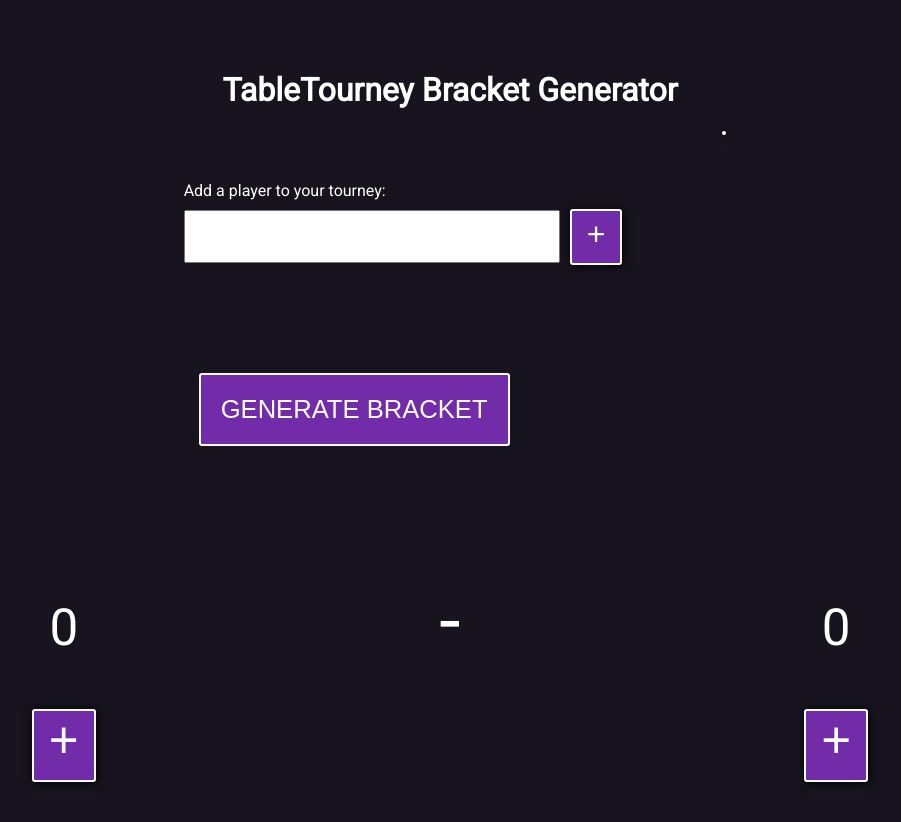
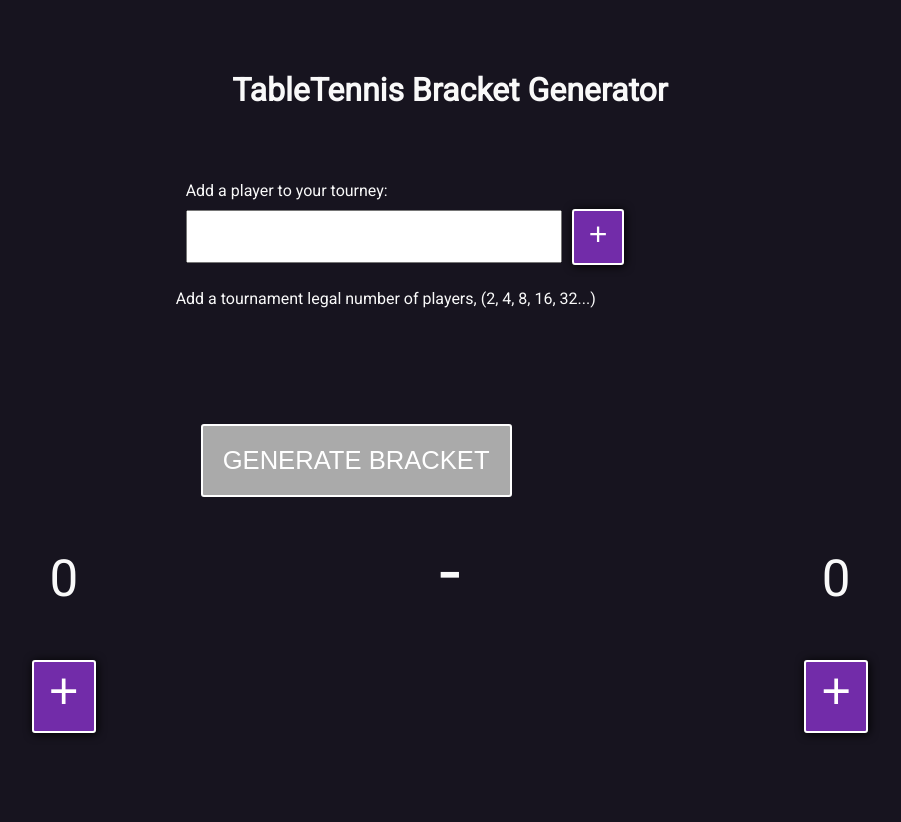
Before and after one commit to AWells64/TableTourney, a React (Create React App) app: page / in a window 1280 px wide. Shown: the top 822 px of the page, without its empty margins (190-1091 px from the left). After the commit the page ends 800 px from the top, so only its background shows below. Built offline with nearby package versions, Linux system fonts and the light colour scheme.

Commit message:
added validation for number of players

```diff
--- a/src/components/Bracket.js
+++ b/src/components/Bracket.js
@@ -12,7 +12,7 @@ class Bracket extends Component {
             display: 'grid',
             gridTemplateColumns: `repeat(${NoOfRounds}, 1fr)`,
             gridTemplateRows: `repeat(${players.length / 2}, 1fr)`,
-            height: `${players.length / 2 * 150}px`
+            height: `${players.length / 2 * 210}px`
         }
 
         return(
--- a/src/components/CurrentGame.js
+++ b/src/components/CurrentGame.js
@@ -52,11 +52,11 @@ class CurrentGame extends Component {
         if (winner === 'p1') {
             return (
                 <div className="current-game-wrapper">
-                    <h2>{ this.props.matches[gameNo].player1 } is the winner!</h2>
-                    <p>{p1Points} - {p2Points}</p>
+                    <h2>{ this.props.matches[gameNo].player1 } wins!</h2>
+                    <p className="winnerPoints">{p1Points} - {p2Points}</p>
                     {
                         (gameNo === Object.keys(this.props.matches).length) ? null : (
-                            <button onClick={ () => this.initiateNextGame(this.props.matches[gameNo].player1) }>Next game</button>
+                            <button className="next-game-button" onClick={ () => this.initiateNextGame(this.props.matches[gameNo].player1) }>Next game</button>
                         )
                     }
                 </div>
@@ -64,11 +64,11 @@ class CurrentGame extends Component {
         } else if (winner === 'p2') {
             return (
                 <div className="current-game-wrapper">
-                    <h2>{ this.props.matches[gameNo].player2 } is the winner!</h2>
-                    <p>{p1Points} - {p2Points}</p>
+                    <h2>{ this.props.matches[gameNo].player2 } wins!</h2>
+                    <p className="winnerPoints">{p1Points} - {p2Points}</p>
                     {
                         (gameNo === Object.keys(this.props.matches).length) ? null : (
-                            <button onClick={ () => this.initiateNextGame(this.props.matches[gameNo].player2) }>Next game</button>
+                            <button className="next-game-button" onClick={ () => this.initiateNextGame(this.props.matches[gameNo].player2) }>Next game</button>
                         )
                     }
                 </div>
--- a/src/components/PlayerList.js
+++ b/src/components/PlayerList.js
@@ -1,9 +1,12 @@
-import React, { Component } from 'react';
+import React, { Component, Fragment } from 'react';
 import '../styles/PlayerList.css';
 
 class PlayerList extends Component {
     render() {
         return (
+            this.props.players.length > 0 ? (
+                <Fragment>
+                    <p>Number of players: {this.props.players.length}</p>
                     <ul className="player-list">
                         {
                             this.props.players.map((player, i) => {
@@ -12,10 +15,13 @@ class PlayerList extends Component {
                                         <p className="player-name">{ player }</p>
                                         <button className="delete-button" onClick={ () => this.props.deletePlayer(player) }>X</button>
                                     </li>
+
                                 )
                             })
                         }
                     </ul>
+                </Fragment>
+            ) : null
         )
     }
 }
--- a/src/components/Setup.js
+++ b/src/components/Setup.js
@@ -23,17 +23,34 @@ class Setup extends Component {
     }
 
     render() {
+        const { players } = this.props;
+        const len = players.length;
+        const disabled = (len < 2) || (len > 2 && len < 4) || (len > 4 && len < 8) || (len > 8 && len < 16) || (len > 16 && len < 32) || (len > 32 && len < 64);
+        const disabledStyle = {
+            fontSize: '1.6em',
+            marginLeft: '25px',
+            marginTop: '100px',
+            padding: '20px',
+            backgroundColor: '#aaa',
+            color: 'white',
+            border: '2px solid white',
+            borderRadius: '3px'
+        }
+
         return (
             <Fragment>
-                <h1 className="title">TableTourney Bracket Generator</h1>
+                <h1 className="title">TableTennis Bracket Generator</h1>
                 <div className="setup-wrapper">
                     <div className="setup-left-column">
                         <AddPlayer />
+                        <p>Add a tournament legal number of players, (2, 4, 8, 16, 32...)</p>
                         <Link to="/bracket/">
                             <button
+                                style={ disabled ? disabledStyle : null }
                                 className="generate-button"
                                 type="button"
                                 onClick={ (e) => this.handleGenerateClick(e) }
+                                disabled={ disabled }
                             >
                                 GENERATE BRACKET
                             </button>
--- a/src/styles/App.css
+++ b/src/styles/App.css
@@ -3,6 +3,6 @@
 body {
   background-color: #17141f;
   padding: 50px;
-  color: white;
+  color: #f9f9f9;
   font-family: 'Roboto', sans-serif;
 }
--- a/src/styles/CurrentGame.css
+++ b/src/styles/CurrentGame.css
@@ -4,7 +4,6 @@
     justify-content: space-around;
     font-size: 1.6em;
     text-align: center;
-    margin-top: 100px
 }
 
 .add-point-button {
@@ -17,8 +16,23 @@
     border-radius: 3px;
 }
 
+.next-game-button {
+    padding: 5px 15px 10px 15px;
+    background-color: #722CA9;
+    box-shadow: 1px 1px 10px black;
+    font-size: 1.6em;
+    color: white;
+    border: 2px solid white;
+    border-radius: 3px;
+}
+
 .points {
     font-size: 2em;
+}
+
+.winnerPoints {
+    padding-top: 10px;
+    font-size: 1.2em;
 }
 
 .hyphen {
```
Lines whose indentation alone changed are shown as unchanged.
